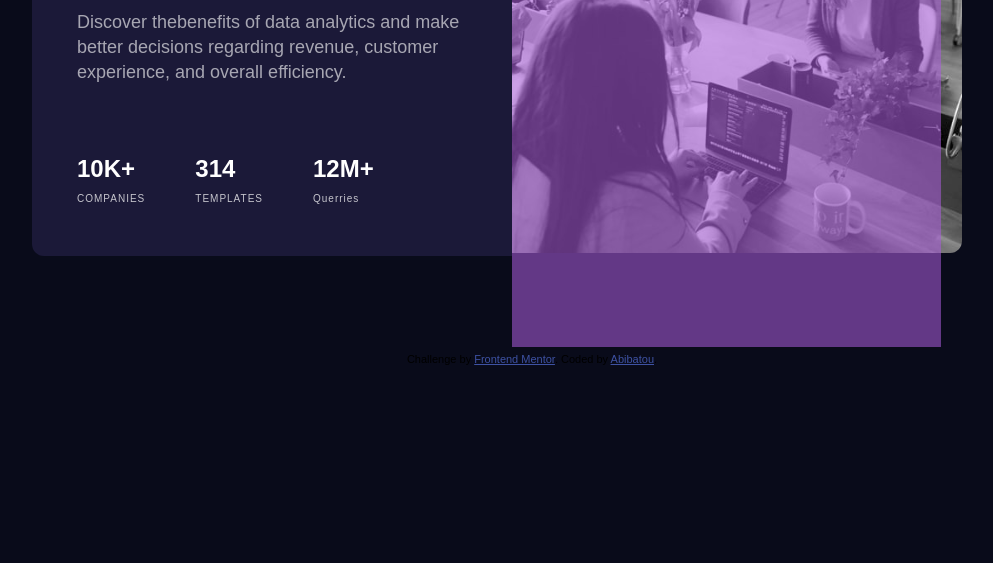
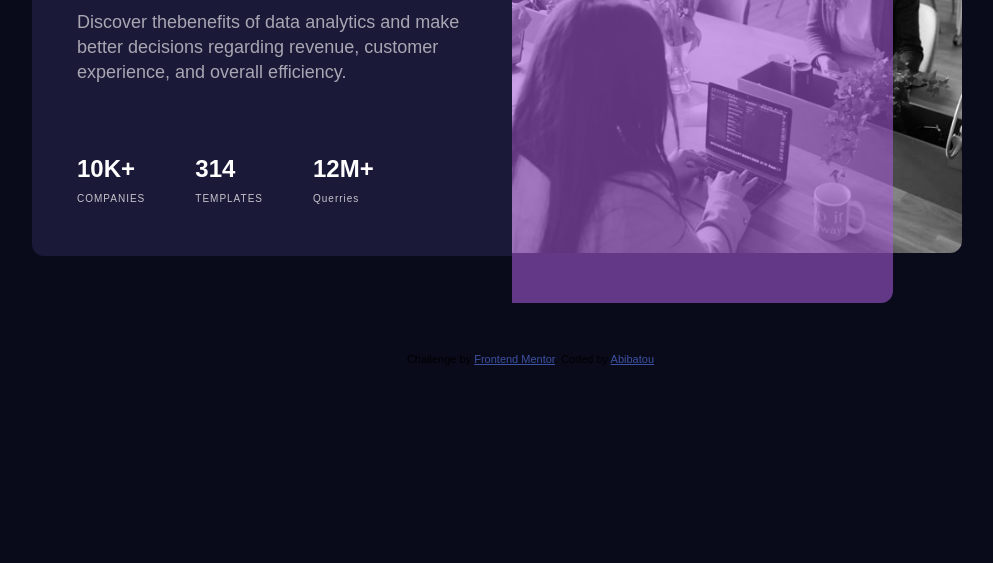
Before and after one commit to biba-sar/bussiness, a plain HTML site: page index.html in a window 1280 px wide. Shown: the part 237-800 px from the top of the page, without its empty margins (108-1101 px from the left). Drawn offline with Linux system fonts and the light colour scheme.

Commit message:
nofit cunnyt

```diff
--- a/style.css
+++ b/style.css
@@ -30,8 +30,10 @@ body{
    display: inline-block;
    top: 100px;
    float: left;
-   width: 33.5%;
-   height: 60.5%;
+   width: 29.8%;
+    height: 55%;
+   border-radius: 0 12px 12px 0;
+
    background-color: hsla(277, 64%, 61%, 0.562); /* Rouge avec 50% de transparence */
    z-index: 1; /* Place derrière l'image */
  }
```
